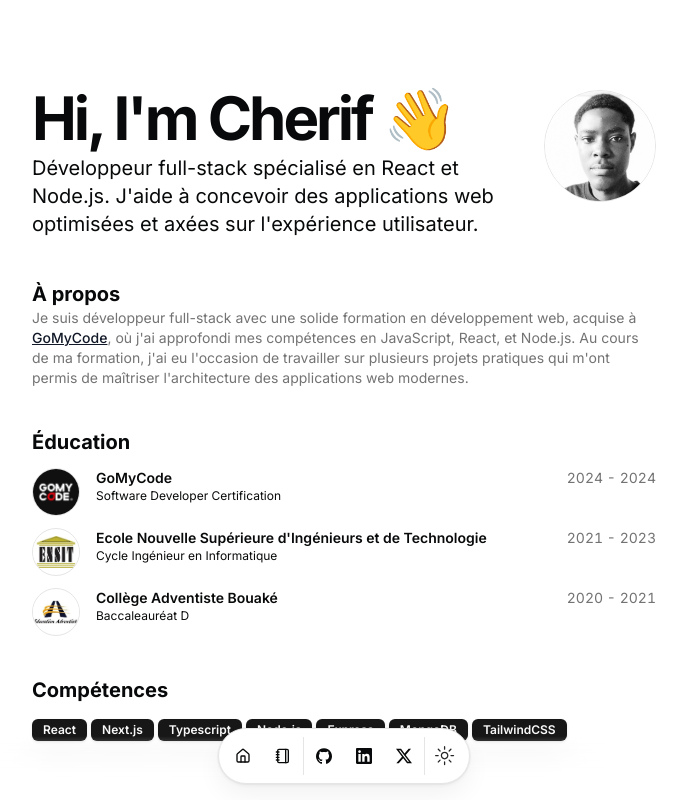
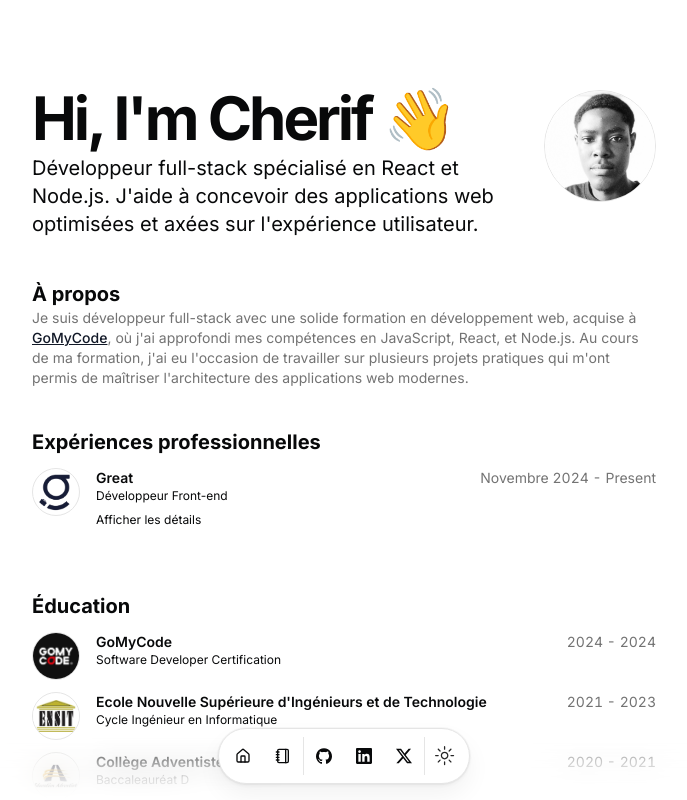
Before and after one commit to MirinkaU1/Checkpoint-Next-JS, a Next.js app: page / in a window 1280 px wide. Shown: the top 800 px of the page, without its empty margins (296-983 px from the left). Built offline with nearby package versions, Linux system fonts and the light colour scheme.

Commit message:
ajout de la catégorie "Work"

```diff
--- a/src/app/page.tsx
+++ b/src/app/page.tsx
@@ -49,10 +49,10 @@ export default function Page() {
           </Markdown>
         </BlurFade>
       </section>
-      {/* <section id="work">
+      <section id="work">
         <div className="flex min-h-0 flex-col gap-y-3">
           <BlurFade delay={BLUR_FADE_DELAY * 5}>
-            <h2 className="text-xl font-bold">Work Experience</h2>
+            <h2 className="text-xl font-bold">Expériences professionnelles</h2>
           </BlurFade>
           {DATA.work.map((work, id) => (
             <BlurFade
@@ -73,7 +73,7 @@ export default function Page() {
             </BlurFade>
           ))}
         </div>
-      </section> */}
+      </section>
       <section id="education">
         <div className="flex min-h-0 flex-col gap-y-3">
           <BlurFade delay={BLUR_FADE_DELAY * 7}>
--- a/src/components/resume-card.tsx
+++ b/src/components/resume-card.tsx
@@ -5,7 +5,7 @@ import { Badge } from "@/components/ui/badge";
 import { Card, CardHeader } from "@/components/ui/card";
 import { cn } from "@/lib/utils";
 import { motion } from "framer-motion";
-import { ChevronRightIcon } from "lucide-react";
+import { ChevronDownIcon, ChevronRightIcon } from "lucide-react";
 import Link from "next/link";
 import React from "react";
 
@@ -31,37 +31,37 @@ export const ResumeCard = ({
 }: ResumeCardProps) => {
   const [isExpanded, setIsExpanded] = React.useState(false);
 
-  const handleClick = (e: React.MouseEvent<HTMLAnchorElement, MouseEvent>) => {
-    if (description) {
-      e.preventDefault();
-      setIsExpanded(!isExpanded);
-    }
-  };
-
   return (
-    <Link
-      href={href || "#"}
-      className="block cursor-pointer"
-      onClick={handleClick}
-    >
     <Card className="flex">
       <div className="flex-none">
         <Avatar className="border size-12 m-auto bg-muted-background dark:bg-foreground">
-            <AvatarImage
-              src={logoUrl}
-              alt={altText}
-              className="object-contain"
-            />
+          <AvatarImage src={logoUrl} alt={altText} className="object-contain" />
           <AvatarFallback>{altText[0]}</AvatarFallback>
         </Avatar>
       </div>
-        <div className="flex-grow ml-4 items-center flex-col group">
+      <div className="flex-grow ml-4 items-center flex-col">
         <CardHeader>
           <div className="flex items-center justify-between gap-x-2 text-base">
-              <h3 className="inline-flex items-center justify-center font-semibold leading-none text-xs sm:text-sm">
+            <h3 className="inline-flex items-center justify-center font-semibold leading-none text-xs sm:text-sm group">
+              {href ? (
+                <Link
+                  href={href}
+                  className="inline-flex items-center gap-1 relative group"
+                >
+                  <span className="relative">
                     {title}
+                    <span className="absolute left-0 right-0 bottom-0 h-[1px] bg-current transform origin-left scale-x-0 transition-transform duration-300 ease-out group-hover:scale-x-100" />
+                  </span>
+                  <ChevronRightIcon className="size-4 translate-x-0 transform opacity-0 transition-all duration-300 ease-out group-hover:translate-x-1 group-hover:opacity-100" />
+                </Link>
+              ) : (
+                <span className="relative group">
+                  {title}
+                  <span className="absolute left-0 right-0 bottom-0 h-[1px] bg-current transform origin-left scale-x-0 transition-transform duration-300 ease-out group-hover:scale-x-100" />
+                </span>
+              )}
               {badges && (
-                  <span className="inline-flex gap-x-1">
+                <span className="inline-flex gap-x-1 ml-2">
                   {badges.map((badge, index) => (
                     <Badge
                       variant="secondary"
@@ -73,38 +73,44 @@ export const ResumeCard = ({
                   ))}
                 </span>
               )}
-                <ChevronRightIcon
-                  className={cn(
-                    "size-4 translate-x-0 transform opacity-0 transition-all duration-300 ease-out group-hover:translate-x-1 group-hover:opacity-100",
-                    isExpanded ? "rotate-90" : "rotate-0"
-                  )}
-                />
             </h3>
             <div className="text-xs sm:text-sm tabular-nums text-muted-foreground text-right">
               {period}
             </div>
           </div>
           {subtitle && <div className="font-sans text-xs">{subtitle}</div>}
+          {description && (
+            <button
+              onClick={() => setIsExpanded(!isExpanded)}
+              className="text-xs text-current mt-2 flex items-center gap-1 group"
+            >
+              {isExpanded ? "Masquer les détails" : "Afficher les détails"}
+              <ChevronDownIcon
+                className={cn(
+                  "size-4 transform translate-y-[0.5px] opacity-0 transition-all duration-300 ease-out group-hover:translate-y-[2px] group-hover:opacity-100",
+                  isExpanded ? "-rotate-180" : ""
+                )}
+              />
+            </button>
+          )}
         </CardHeader>
         {description && (
           <motion.div
             initial={{ opacity: 0, height: 0 }}
             animate={{
               opacity: isExpanded ? 1 : 0,
-
               height: isExpanded ? "auto" : 0,
             }}
             transition={{
               duration: 0.7,
               ease: [0.16, 1, 0.3, 1],
             }}
-              className="mt-2 text-xs sm:text-sm"
+            className="px-6 pb-6 text-xs sm:text-sm"
           >
             {description}
           </motion.div>
         )}
       </div>
     </Card>
-    </Link>
   );
 };
--- a/src/data/resume.tsx
+++ b/src/data/resume.tsx
@@ -14,6 +14,7 @@ export const DATA = {
   avatarUrl: "/me.jpg",
   skills: [
     "React",
+    "Vue.js",
     "Next.js",
     "Typescript",
     "Node.js",
@@ -60,80 +61,20 @@ export const DATA = {
     },
   },
 
-  // work: [
-  //   {
-  //     company: "Atomic Finance",
-  //     href: "https://atomic.finance",
-  //     badges: [],
-  //     location: "Remote",
-  //     title: "Bitcoin Protocol Engineer",
-  //     logoUrl: "/atomic.png",
-  //     start: "May 2021",
-  //     end: "Oct 2022",
-  //     description:
-  //       "Implemented the Bitcoin discreet log contract (DLC) protocol specifications as an open source Typescript SDK. Dockerized all microservices and setup production kubernetes cluster. Architected a data lake using AWS S3 and Athena for historical backtesting of bitcoin trading strategies. Built a mobile app using react native and typescript.",
-  //   },
-  //   {
-  //     company: "Shopify",
-  //     badges: [],
-  //     href: "https://shopify.com",
-  //     location: "Remote",
-  //     title: "Software Engineer",
-  //     logoUrl: "/shopify.svg",
-  //     start: "January 2021",
-  //     end: "April 2021",
-  //     description:
-  //       "Implemented a custom Kubernetes controller in Go to automate the deployment of MySQL and ProxySQL custom resources in order to enable 2,000+ internal developers to instantly deploy their app databases to production. Wrote several scripts in Go to automate MySQL database failovers while maintaining master-slave replication topologies and keeping Zookeeper nodes consistent with changes.",
-  //   },
-  //   {
-  //     company: "Nvidia",
-  //     href: "https://nvidia.com/",
-  //     badges: [],
-  //     location: "Santa Clara, CA",
-  //     title: "Software Engineer",
-  //     logoUrl: "/nvidia.png",
-  //     start: "January 2020",
-  //     end: "April 2020",
-  //     description:
-  //       "Architected and wrote the entire MVP of the GeForce Now Cloud Gaming internal admin and A/B testing dashboard using React, Redux, TypeScript, and Python.",
-  //   },
-  //   {
-  //     company: "Splunk",
-  //     href: "https://splunk.com",
-  //     badges: [],
-  //     location: "San Jose, CA",
-  //     title: "Software Engineer",
-  //     logoUrl: "/splunk.svg",
-  //     start: "January 2019",
-  //     end: "April 2019",
-  //     description:
-  //       "Co-developed a prototype iOS app with another intern in Swift for the new Splunk Phantom security orchestration product (later publicly demoed and launched at .conf annual conference in Las Vegas). Implemented a realtime service for the iOS app in Django (Python) and C++; serialized data using protobufs transmitted over gRPC resulting in an approximate 500% increase in data throughput.",
-  //   },
-  //   {
-  //     company: "Lime",
-  //     href: "https://li.me/",
-  //     badges: [],
-  //     location: "San Francisco, CA",
-  //     title: "Software Engineer",
-  //     logoUrl: "/lime.svg",
-  //     start: "January 2018",
-  //     end: "April 2018",
-  //     description:
-  //       "Proposed and implemented an internal ruby API for sending/receiving commands to scooters over LTE networks. Developed a fully automated bike firmware update system to handle asynchronous firmware updates of over 100,000+ scooters worldwide, and provide progress reports in real-time using React, Ruby on Rails, PostgreSQL and AWS EC2 saving hundreds of developer hours.",
-  //   },
-  //   {
-  //     company: "Mitre Media",
-  //     href: "https://mitremedia.com/",
-  //     badges: [],
-  //     location: "Toronto, ON",
-  //     title: "Software Engineer",
-  //     logoUrl: "/mitremedia.png",
-  //     start: "May 2017",
-  //     end: "August 2017",
-  //     description:
-  //       "Designed and implemented a robust password encryption and browser cookie storage system in Ruby on Rails. Leveraged the Yahoo finance API to develop the dividend.com equity screener",
-  //   },
-  // ],
+  work: [
+    {
+      company: "Great",
+      href: "https://greeet.netlify.app/",
+      badges: [],
+      location: "Remote",
+      title: "Développeur Front-end",
+      logoUrl: "/great.png",
+      start: "Novembre 2024",
+      end: "Present",
+      description:
+        "La plateforme Great vise à réunir des talents, des mentors et des entreprises pour créer des opportunités de croissance professionnelle, d'innovation et de développement personnel. En tant que développeur front-end, j'ai contribué à la refonte de l'interface utilisateur, en utilisant Vue.js et Vuetify pour améliorer l'expérience utilisateur.",
+    },
+  ],
   education: [
     {
       school: "GoMyCode",
```
Also changed, not shown: public/great.png (added). Lines whose indentation alone changed are shown as unchanged.
